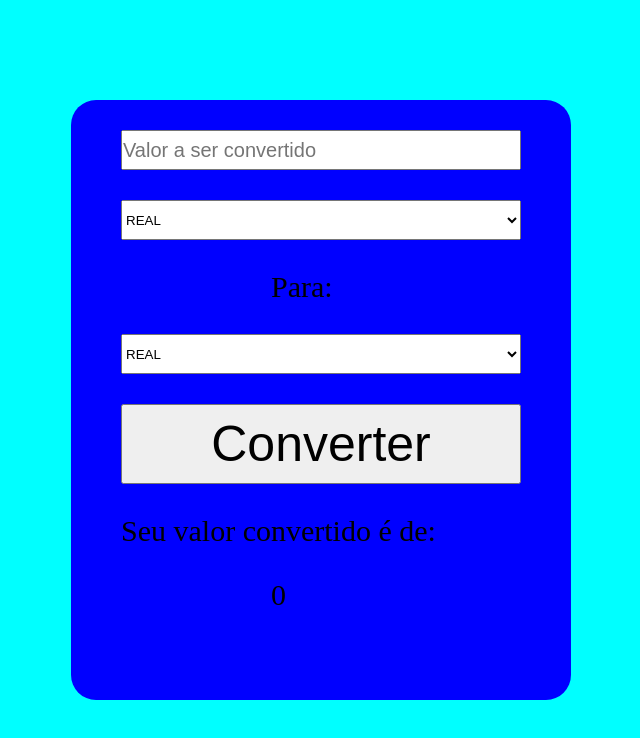
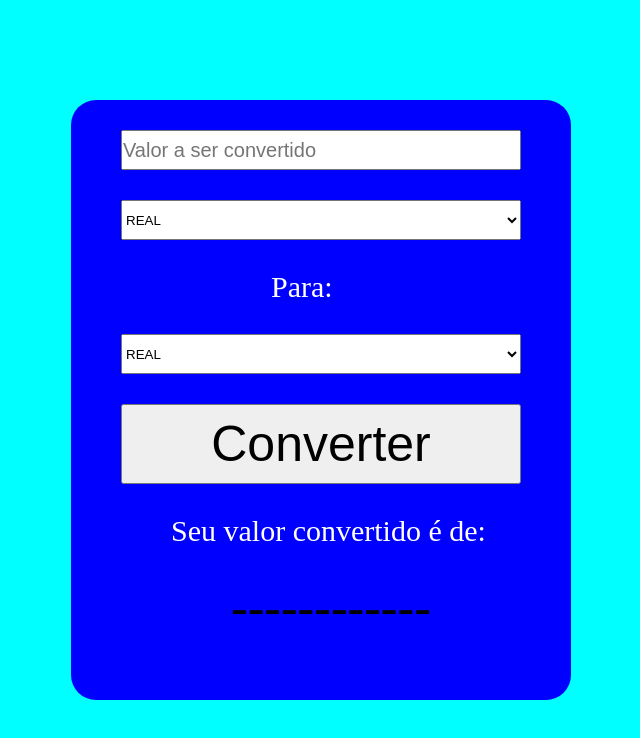
Before and after one commit to Dev-Lopes-Lucas/Complete-Currency-Convert, a plain HTML site: page index.html in a window 1280 px wide. Shown: the whole page, without its empty margins (319-959 px from the left). Drawn offline with Linux system fonts and the light colour scheme.

Commit message:
Correção estilos

```diff
--- a/index.html
+++ b/index.html
@@ -36,7 +36,7 @@
             <br>
 
             <p class="text2">Seu valor convertido é de:</p>
-            <p class="result">0</p>
+            <p class="result">------------</p>
         </div>
     </div>
 </body>
--- a/styles.css
+++ b/styles.css
@@ -47,6 +47,7 @@
     font-size: 30px;
     margin-left: 200px;
     margin-top: 30px;
+    color: white;
 
 
 }
@@ -72,12 +73,13 @@
 
 .text2{
     font-size: 30px;
-    margin-left: 50px;
+    margin-left: 100px;
     margin-top: 30px;
+    color: white;
 }
 
 .result{
-    font-size: 30px;
-    margin-left: 200px;
+    font-size: 50px;
+    margin-left: 160px;
     margin-top: 30px;
 }
```
